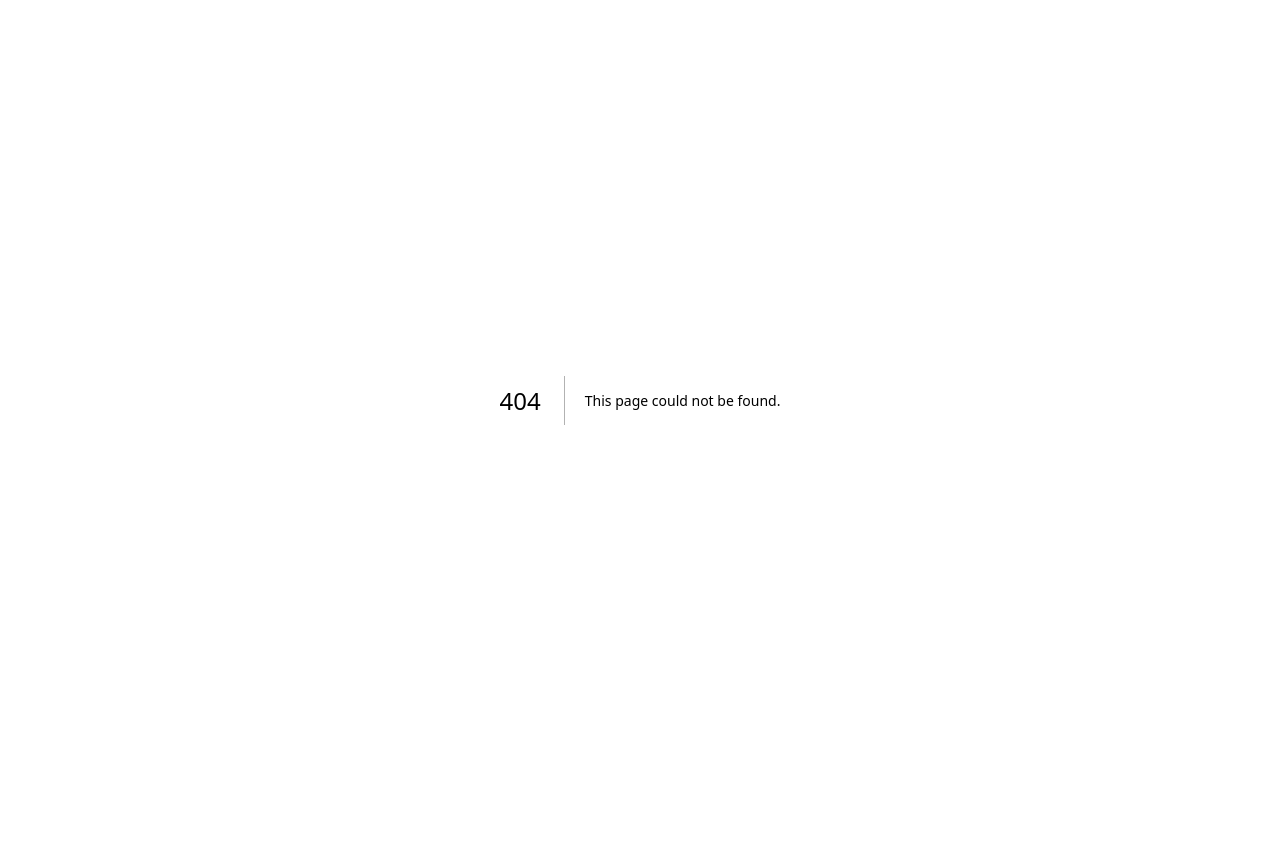
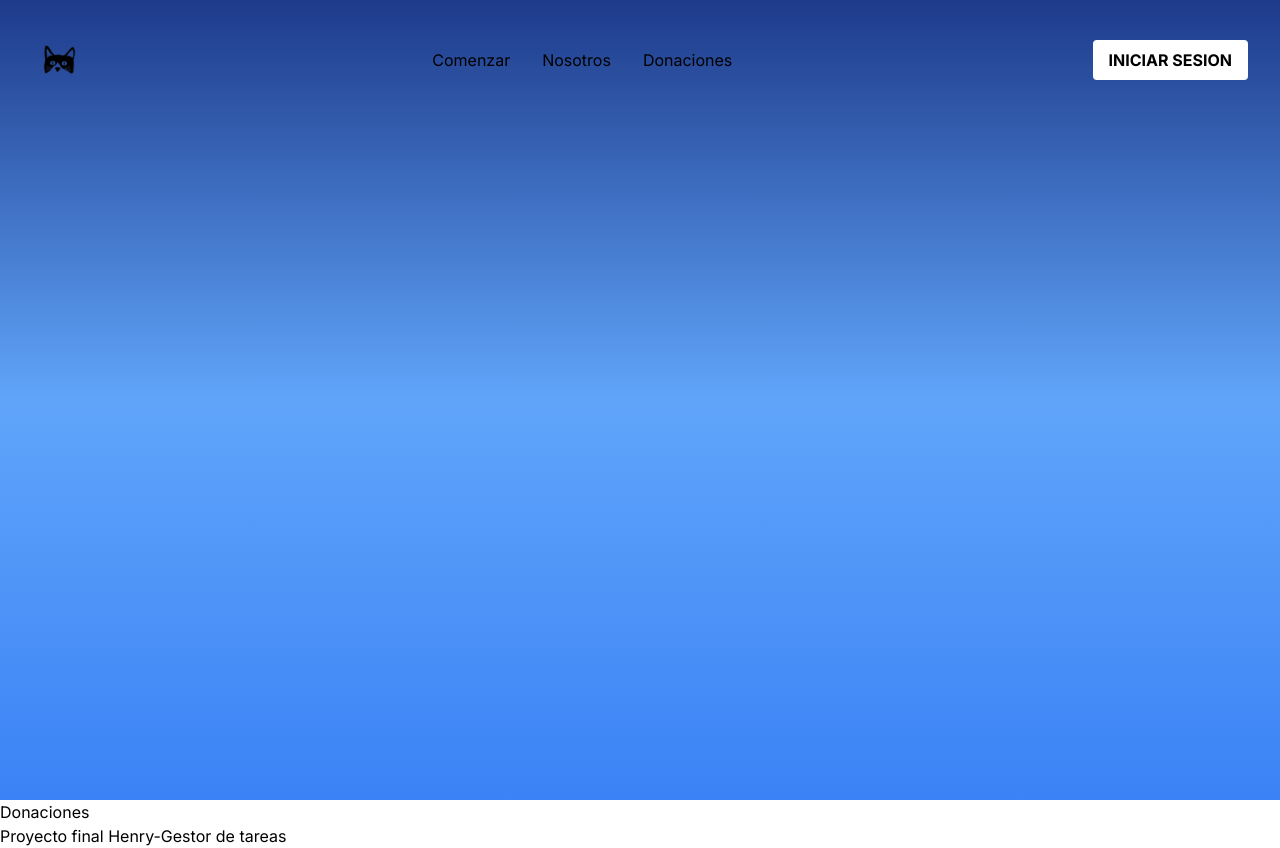
Before and after one commit to DamiiPeralta/PFG7-Front, a Next.js app in the folder easytasks/: page /Donate in a window 1280 px wide. Before the commit this address had no page. Before the commit the page ends 800 px from the top, so only its background shows below. Built offline with nearby package versions, Linux system fonts and the light colour scheme.

Commit message:
se realizo la navbar con el boton iniciar sesion

```diff
--- /dev/null
+++ b/easytasks/src/app/Comenzar/page.tsx
@@ -0,0 +1,12 @@
+import React from "react";
+
+const Comenzar = () => {
+  return (
+    <div>
+      <h1>Donaciones</h1>
+      <p>Proyecto final Henry-Gestor de tareas</p>
+    </div>
+  );
+};
+
+export default Comenzar;
--- /dev/null
+++ b/easytasks/src/app/Donate/page.tsx
@@ -0,0 +1,12 @@
+import React from "react";
+
+const Donate = () => {
+  return (
+    <div>
+      <h1>Donaciones</h1>
+      <p>Proyecto final Henry-Gestor de tareas</p>
+    </div>
+  );
+};
+
+export default Donate;
--- /dev/null
+++ b/easytasks/src/app/Nosotros/page.tsx
@@ -0,0 +1,12 @@
+import React from "react";
+
+const Nosotros = () => {
+  return (
+    <div>
+      <h1>EasyTasks</h1>
+      <p>Proyecto final Henry-Gestor de tareas</p>
+    </div>
+  );
+};
+
+export default Nosotros;
--- a/easytasks/src/app/layout.tsx
+++ b/easytasks/src/app/layout.tsx
@@ -1,6 +1,7 @@
 import type { Metadata } from "next";
 import { Inter } from "next/font/google";
 import "./globals.css";
+import { Navigation } from "./navigation";
 
 const inter = Inter({ subsets: ["latin"] });
 
@@ -16,7 +17,10 @@ export default function RootLayout({
 }>) {
   return (
     <html lang="en">
-      <body className={inter.className}>{children}</body>
+      <body className={inter.className}>
+        <Navigation />
+        {children}
+      </body>
     </html>
   );
 }
--- /dev/null
+++ b/easytasks/src/app/navigation/index.tsx
@@ -0,0 +1,5 @@
+import Navbar from "./navbar";
+
+export const Navigation = () => {
+  return <Navbar />;
+};
--- /dev/null
+++ b/easytasks/src/app/navigation/navbar/index.tsx
@@ -0,0 +1,42 @@
+/* eslint-disable @next/next/no-img-element */
+import Link from "next/link";
+import React from "react";
+
+const Navbar = () => {
+  return (
+    <div className="bg-gradient-to-b from-blue-dark via-blue-medium to-blue-light min-h-screen p-8">
+      <header className="flex justify-between items-center mb-8">
+        <div className="logo">
+          <Link href="/">
+            <img src="/logo.svg" alt="logo" className="w-26 h-14" />
+          </Link>
+        </div>
+        <nav className="flex space-x-8">
+          <a
+            href="/Comenzar"
+            className="hover:text-gray-200 transition duration-300"
+          >
+            Comenzar
+          </a>
+          <a
+            href="/Nosotros"
+            className="hover:text-gray-200 transition duration-300"
+          >
+            Nosotros
+          </a>
+          <a
+            href="/Donate"
+            className="hover:text-gray-200 transition duration-300"
+          >
+            Donaciones
+          </a>
+        </nav>
+        <button className="bg-white hover:bg-blue-light text-black font-bold py-2 px-4 rounded ml-4">
+          INICIAR SESION
+        </button>
+      </header>
+    </div>
+  );
+};
+
+export default Navbar;
--- /dev/null
+++ b/easytasks/src/app/navigation/page.tsx
@@ -0,0 +1,12 @@
+import React from "react";
+
+const Nosotros = () => {
+  return (
+    <div>
+      <h1>EasyTasks</h1>
+      <p>Proyecto final Henry-Gestor de tareas</p>
+    </div>
+  );
+};
+
+export default Nosotros;
--- /dev/null
+++ b/easytasks/src/components/Bienvenida.tsx
@@ -0,0 +1,16 @@
+import React from "react";
+
+const Bienvenida = () => {
+  return (
+    <div>
+      <section className="hero flex flex-col items-center text-center mb-12">
+        <h1 className="text-4xl font-bold mb-4">
+          ¡Descubre la forma mas colaborativa de gestionar tus tareas!
+        </h1>
+        <p className=""></p>
+      </section>
+    </div>
+  );
+};
+
+export default Bienvenida;
--- a/easytasks/tailwind.config.ts
+++ b/easytasks/tailwind.config.ts
@@ -8,6 +8,11 @@ const config: Config = {
   ],
   theme: {
     extend: {
+      colors: {
+        "blue-dark": "#1e3a8a",
+        "blue-medium": "#60a5fa",
+        "blue-light": "#3b82f6",
+      },
       backgroundImage: {
         "gradient-radial": "radial-gradient(var(--tw-gradient-stops))",
         "gradient-conic":
@@ -15,6 +20,7 @@ const config: Config = {
       },
     },
   },
+  variants: {},
   plugins: [],
 };
 export default config;
```
Also changed, not shown: easytasks/public/logo.svg (added), easytasks/public/logoeasytasks.PNG (added).
